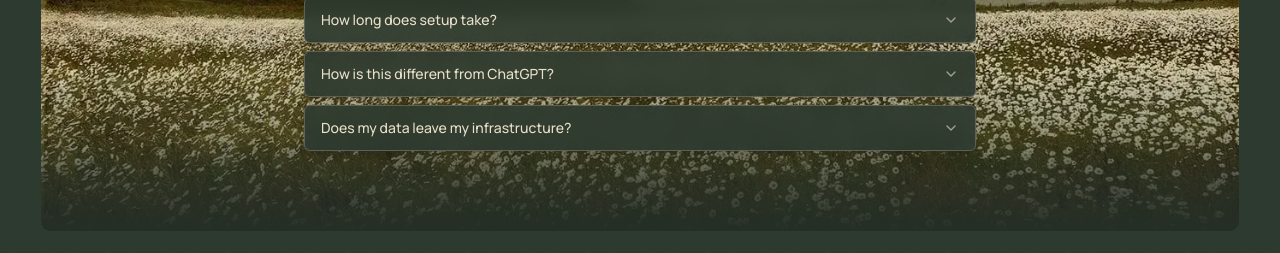
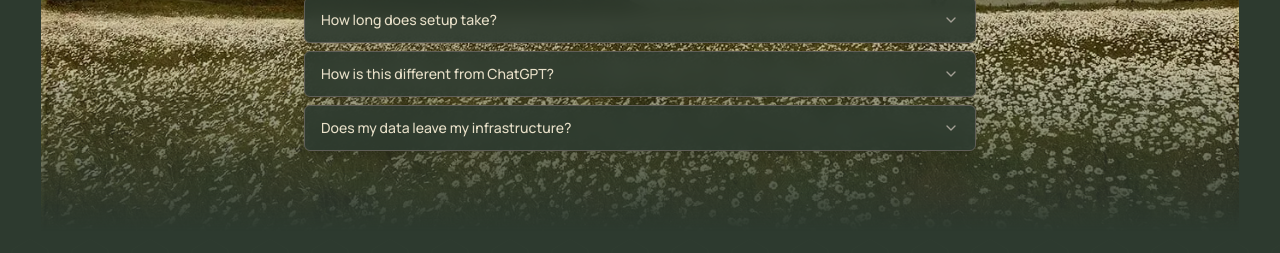
Before and after one commit to Txchrixo/tevet-7, a Next.js app: page / in a window 1280 px wide. Shown: the part 4567-4820 px from the top of the page. Built offline with nearby package versions, Linux system fonts and the light colour scheme; a web font is replaced by a local one.

Commit message:
fix(landing): replace dark green scrim with CSS mask fade (painting dissolves to transparent, no green overlay) + only top corners rounded (rounded-t-xl)

```diff
--- a/src/components/producer-copilot/landing-page.tsx
+++ b/src/components/producer-copilot/landing-page.tsx
@@ -796,39 +796,28 @@ function FAQ({ t }: { t: typeof T.en }) {
     <section id="faq" className="relative py-20 px-4 overflow-hidden">
       {/*
         Painted artwork behind the FAQ content, constrained to the page
-        max-width (1230px, same as the navbar + Hero art frame) and rounded
-        with rounded-xl corners. The art wrapper uses inset-y-0 (not h-full)
-        so it spans the FULL section height including the py-20 padding —
-        this way the bottom fade reaches all the way down to the FinalCTA
-        section below, with no dark green page-background band interrupting
-        the transition. Only the BOTTOM edge fades (for the FinalCTA
-        transition); the top edge is NOT degraded — the painting is full
-        strength at the top, framed by the rounded corners.
+        max-width (1230px). Only the TOP corners are rounded (rounded-t-xl);
+        the bottom is square so it meets the FinalCTA section cleanly. The
+        painting itself fades to transparent at the bottom via a CSS mask
+        (no dark green scrim overlay) — the image just dissolves into
+        whatever is behind it.
       */}
       <div className="absolute inset-y-0 left-1/2 -translate-x-1/2 w-full max-w-[1230px] px-4 pointer-events-none">
         <div
-          className="relative w-full h-full rounded-xl overflow-hidden"
+          className="relative w-full h-full rounded-t-xl overflow-hidden"
           style={{
             backgroundImage: "url('/art-bg-2.webp')",
             backgroundSize: "cover",
             backgroundPosition: "center",
             filter: "brightness(0.85) saturate(0.85) contrast(1.03)",
+            // Mask the painting itself so it fades to transparent at the
+            // bottom — no dark green overlay, the image just dissolves.
+            WebkitMaskImage:
+              "linear-gradient(to bottom, black 0%, black 72%, transparent 100%)",
+            maskImage:
+              "linear-gradient(to bottom, black 0%, black 72%, transparent 100%)",
           }}
-        >
-          {/* Bottom scrim: fades the painting into the page background right at
-              the section boundary for a smooth transition to the FinalCTA. Kept
-              short (h-1/4) so the painting stays visible for most of the section
-              and only fades in the last quarter — no large dark green band. The
-              gradient eases from transparent to the page background over the
-              full scrim height. */}
-          <div
-            className="absolute inset-x-0 bottom-0 h-1/4"
-            style={{
-              background:
-                "linear-gradient(to top, var(--background) 0%, color-mix(in srgb, var(--background) 75%, transparent) 30%, color-mix(in srgb, var(--background) 35%, transparent) 60%, transparent 100%)",
-            }}
-          />
-        </div>
+        />
       </div>
       <div className="relative max-w-2xl mx-auto">
         <Reveal variants={fadeUp} amount={0.3}>
```
Also changed, not shown: 1 other file (tests, documents, lock files or other folders).
